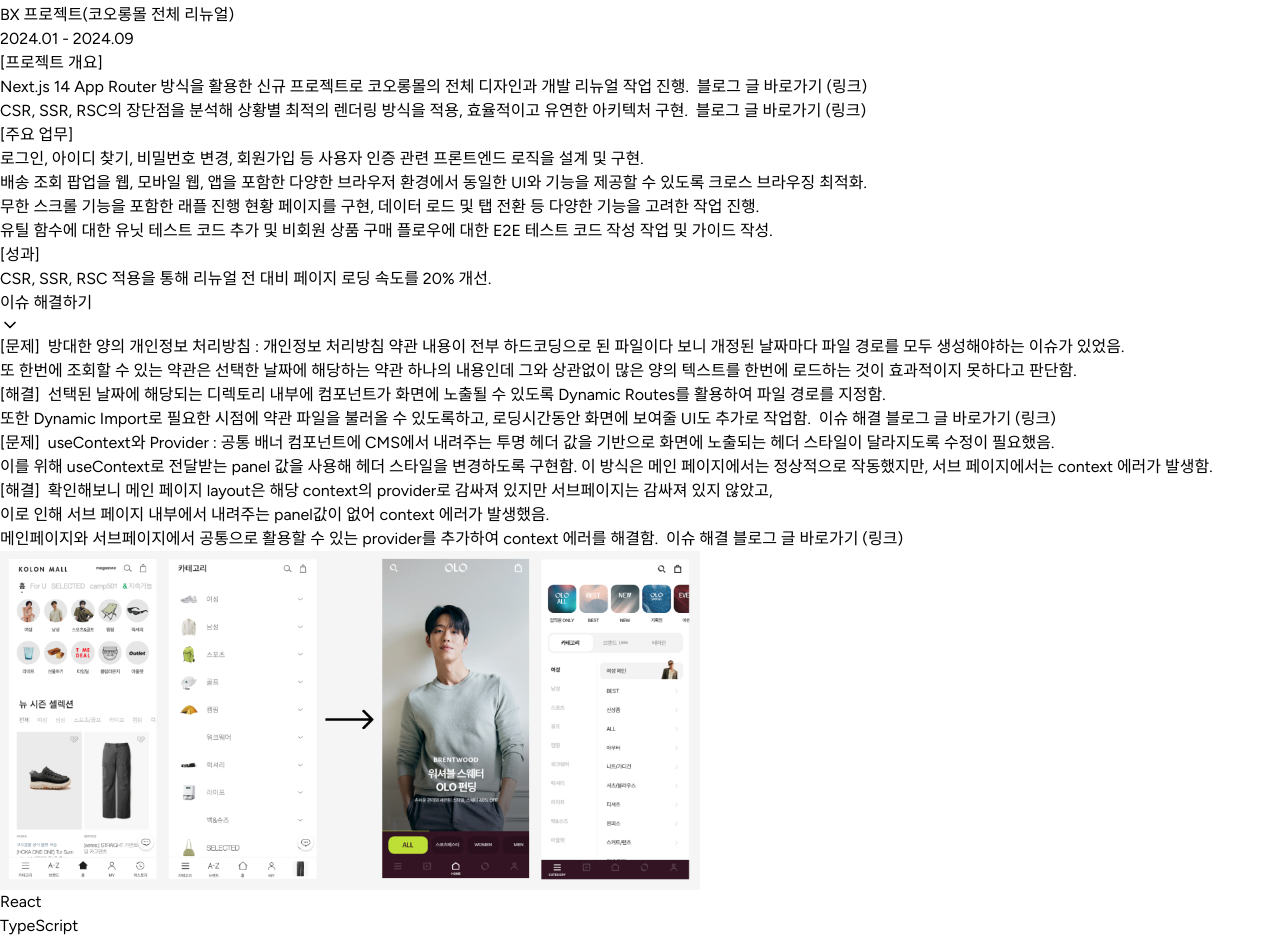
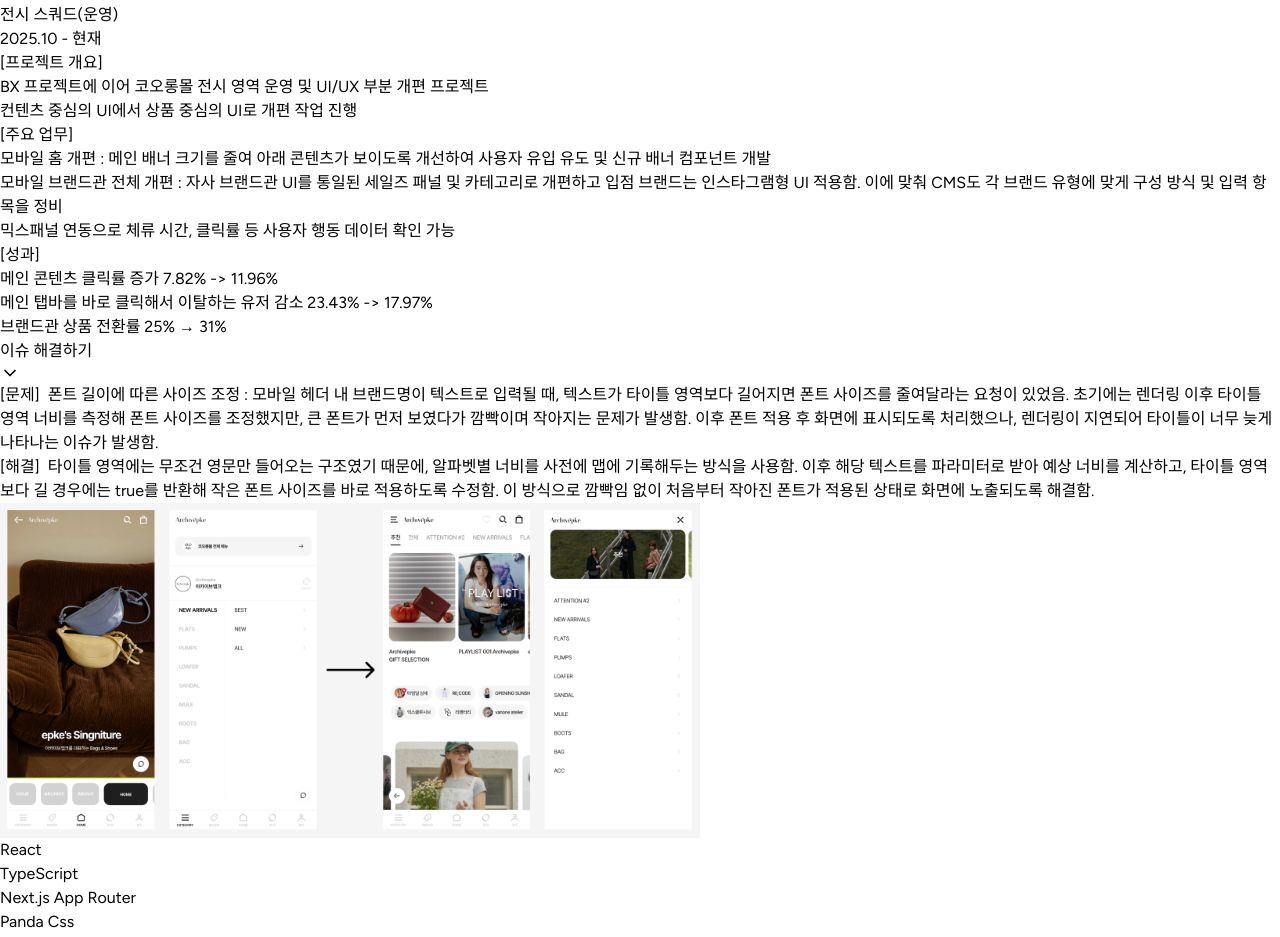
Before and after one commit to Sienna98/portfolio-sieun, a Next.js app: page /Experience in a window 1280 px wide. Shown: the part 266-1203 px from the top of the page. Built offline with nearby package versions, Linux system fonts and the light colour scheme.

Commit message:
experience update

```diff
--- a/src/data/experience-data.tsx
+++ b/src/data/experience-data.tsx
@@ -5,6 +5,101 @@ export const ExperienceList = [
     date: "2023.02 - 현재 재직중",
     team: "프로젝트 개발팀/프론트개발",
     contents: [
+      {
+        title: "전시 스쿼드(운영)",
+        date: "2025.10 - 현재",
+        list: [
+          {
+            subTitle: "[프로젝트 개요]",
+            contents: [
+              "BX 프로젝트에 이어 코오롱몰 전시 영역 운영 및 UI/UX 부분 개편 프로젝트",
+              "컨텐츠 중심의 UI에서 상품 중심의 UI로 개편 작업 진행",
+            ],
+          },
+          {
+            subTitle: "[주요 업무]",
+            contents: [
+              "모바일 홈 개편 : 메인 배너 크기를 줄여 아래 콘텐츠가 보이도록 개선하여 사용자 유입 유도 및 신규 배너 컴포넌트 개발",
+              "모바일 브랜드관 전체 개편 : 자사 브랜드관 UI를 통일된 세일즈 패널 및 카테고리로 개편하고 입점 브랜드는 인스타그램형 UI 적용함. 이에 맞춰 CMS도 각 브랜드 유형에 맞게 구성 방식 및 입력 항목을 정비",
+              "믹스패널 연동으로 체류 시간, 클릭률 등 사용자 행동 데이터 확인 가능",
+            ],
+          },
+          {
+            subTitle: "[성과]",
+            contents: [
+              "메인 콘텐츠 클릭률 증가 7.82% -> 11.96%",
+              "메인 탭바를 바로 클릭해서 이탈하는 유저 감소 23.43% -> 17.97%",
+              "브랜드관 상품 전환률 25% → 31%",
+            ],
+          },
+          {
+            subTitle: "이슈 해결하기",
+            contents: [
+              <div className="leading-6">
+                <span className="relative inline flex-shrink-0 flex-grow-0 basis-auto w-auto">
+                  <span className="z-10 relative font-semibold"> [문제] </span>
+                  <span
+                    className={`absolute bottom-0 left-0 h-full bg-[#baffda] w-full`}
+                  />
+                </span>
+                <span>
+                  <span className="font-semibold pl-1">
+                    &nbsp;폰트 길이에 따른 사이즈 조정 :&nbsp;
+                  </span>
+                  모바일 헤더 내 브랜드명이 텍스트로 입력될 때, 텍스트가 타이틀
+                  영역보다 길어지면 폰트 사이즈를 줄여달라는 요청이 있었음.
+                  초기에는 렌더링 이후 타이틀 영역 너비를 측정해 폰트 사이즈를
+                  조정했지만, 큰 폰트가 먼저 보였다가 깜빡이며 작아지는 문제가
+                  발생함. 이후 폰트 적용 후 화면에 표시되도록 처리했으나,
+                  렌더링이 지연되어 타이틀이 너무 늦게 나타나는 이슈가 발생함.
+                </span>
+              </div>,
+              <div className="leading-6 mt-1.5">
+                <span className="relative inline flex-shrink-0 flex-grow-0 basis-auto w-auto">
+                  <span className="z-10 relative font-semibold"> [해결] </span>
+                  <span
+                    className={`absolute bottom-0 left-0 h-full bg-[#baffda] w-full`}
+                  />
+                </span>
+                <span>
+                  &nbsp;타이틀 영역에는 무조건 영문만 들어오는 구조였기 때문에,
+                  알파벳별 너비를 사전에 맵에 기록해두는 방식을 사용함. 이후
+                  해당 텍스트를 파라미터로 받아 예상 너비를 계산하고, 타이틀
+                  영역보다 길 경우에는 true를 반환해 작은 폰트 사이즈를 바로
+                  적용하도록 수정함. 이 방식으로 깜빡임 없이 처음부터 작아진
+                  폰트가 적용된 상태로 화면에 노출되도록 해결함.
+                </span>
+                &nbsp;&nbsp;
+                {/* <a
+                  href="https://velog.io/@tldms0827/NextJS-dynamic-import-%EC%82%AC%EC%9A%A9%ED%95%B4%EB%B3%B4%EA%B8%B0"
+                  target="_blank"
+                  rel="noopener noreferrer"
+                  className="text-[#969696] border-b border-gray-600"
+                >
+                  이슈 해결 블로그 글 바로가기 (링크)
+                </a> */}
+              </div>,
+            ],
+          },
+        ],
+        images: [
+          {
+            src: "/images/brand.png",
+            alt: "코오롱몰",
+            width: 700,
+            height: 350,
+          },
+        ],
+        skills: [
+          "React",
+          "TypeScript",
+          "Next.js App Router",
+          "Panda Css",
+          "react-hook-form",
+          "react-query",
+          "story-book",
+        ],
+      },
       {
         title: "BX 프로젝트(코오롱몰 전체 리뉴얼)",
         date: "2024.01 - 2024.09",
```
Also changed, not shown: public/images/brand.png (added).
